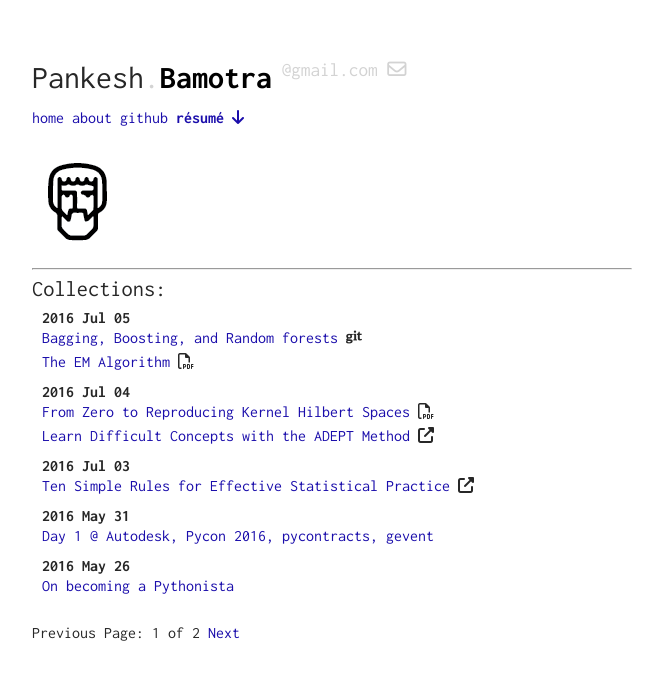
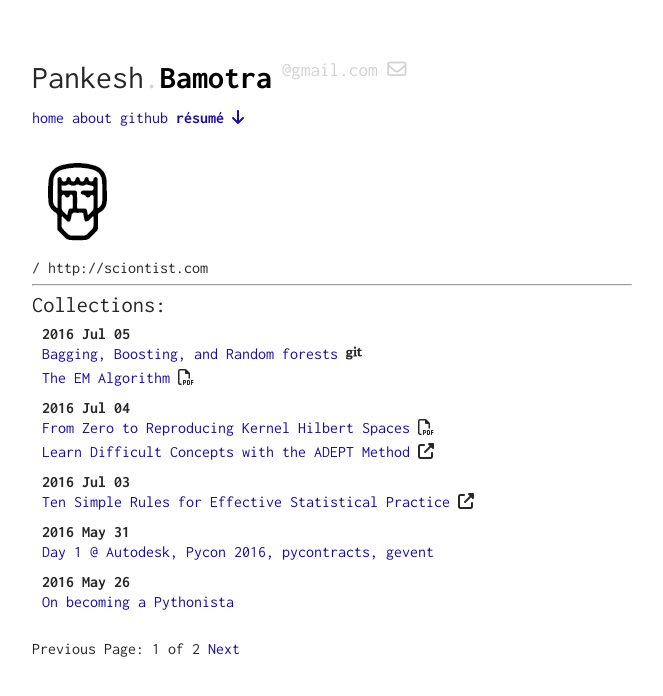
Before and after one commit to pbamotra/sciontist, a Jekyll site: the page built from index.html, in a window 1280 px wide. Shown: the top 696 px of the page, without its empty margins (308-971 px from the left). Built offline with Jekyll 4.4.1, drawn with Linux system fonts in a browser that asks for light colours; nearby versions of some CDN libraries; a script that is not in the unit is left out; the list of posts is cut into pages by our own code.

Commit message:
debug URL

```diff
--- a/index.html
+++ b/index.html
@@ -16,6 +16,8 @@ layout: default
 </div>
 -->
 <div class="blog">
+    {{ page.url }}
+    {{ site.url }}
     {% if page.url == site.url %}
     <h1>HN stories:</h1>
     <ul id="hn"></ul>
```
